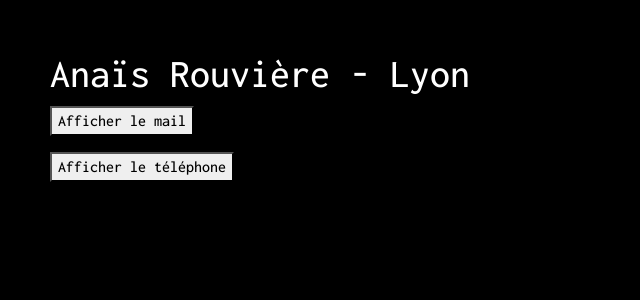
After one commit to LaMalvenue/anais-rouviere.fr, a PHP site: page /contact.html in a window 1280 px wide. The commit adds this page. Shown: the top 300 px of the page, without its empty margins (0-640 px from the left). Run offline with PHP 8.4, Linux system fonts and the light colour scheme.

Commit message:
Creation page contact

```diff
--- /dev/null
+++ b/contact.html
@@ -0,0 +1,21 @@
+<!DOCTYPE html>
+<html lang="fr">
+<head>
+    <meta charset="UTF-8">
+    <meta name="viewport" content="width=device-width, user-scalable=no, initial-scale=1.0, maximum-scale=1.0, minimum-scale=1.0">
+    <title>◖Anaïs Rouvière◗ Best Game Ever</title>
+    <link rel="shortcut icon" type="image/png" href="img/favicon.png"/>
+    <link rel="stylesheet" type="text/css" href="css/bootstrap.min.css">
+    <link rel="stylesheet" type="text/css" href="css/style.css">
+    <link rel="stylesheet" type="text/css" href="css/contact.css">
+    <link href="https://fonts.googleapis.com/css2?family=Inconsolata:wght@500&display=swap" rel="stylesheet">
+
+</head>
+<body>
+    <h1>Anaïs Rouvière - Lyon</h1>
+    <p class="spoiler mail">a.rouviere@hotmail.com</p>
+    <p class="spoiler telephone">07.70.28.21.27</p>
+
+    <script src="js/contact.js"></script>
+</body>
+</html>
--- a/css/contact.css
+++ b/css/contact.css
@@ -1,15 +1,13 @@
+
 body {
-    background-color: black;
-    color:white;
-    font-weight: bold;
-    font-size: 42px;
-    font-family: Times, Helvetica, Arial, serif;
-    padding: 15px;
-        /* On empeche de selectionner */
-        -webkit-touch-callout: none;
-        -webkit-user-select: none;
-        -khtml-user-select: none;
-        -moz-user-select: none;
-        -ms-user-select: none;
-        user-select: none;
+    background-color: var(--background-color-dark);
+    color : var(--text-color-light);
+    padding: 50px;
 }
+.spoiler-content{
+    display: none;
+    transition: display 0.5s;
+}
+.spoiler-content .visible {
+    display: block;
+}
--- a/game.html
+++ b/game.html
@@ -1,5 +1,5 @@
 <!DOCTYPE html>
-<html lang="en">
+<html lang="fr">
 <head>
     <meta charset="UTF-8">
     <meta name="viewport" content="width=device-width, user-scalable=no, initial-scale=1.0, maximum-scale=1.0, minimum-scale=1.0">
--- /dev/null
+++ b/js/contact.js
@@ -0,0 +1,36 @@
+// ************ SPOILER ************
+
+var elements = document.querySelectorAll('.spoiler');
+
+var createSpoilerButton = function (element) {
+
+    var button = document.createElement('button'),
+        span = document.createElement('span');
+
+    // Création de la span.spoiler-content
+    span.className = "spoiler-content";
+    span.innerHTML = element.innerHTML;
+
+    // Création du bouton
+
+        if (element.classList.contains('mail')){
+            button.textContent='Afficher le mail';
+        } else if (element.classList.contains('telephone')){
+            button.textContent='Afficher le téléphone';
+        }
+
+    // Ajout dans le DOM
+    element.innerHTML='';
+    element.appendChild(button);
+    element.appendChild(span);
+
+    // Evenement
+    button.addEventListener('click', function(){
+        button.parentNode.removeChild(button);
+        span.className='visible';
+    });
+};
+
+for (var i=0 ; i < elements.length ; i++){
+    createSpoilerButton(elements[i]);
+}
```
